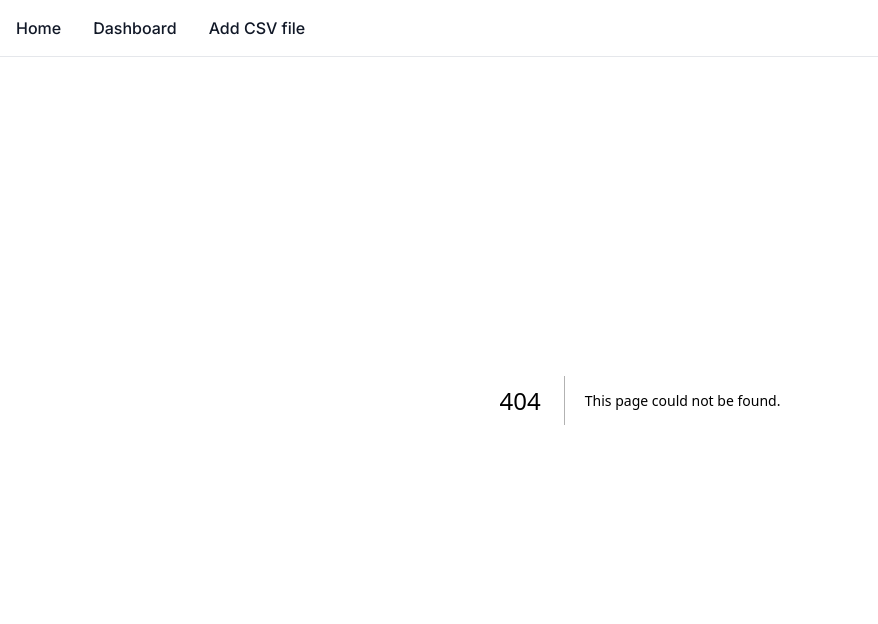
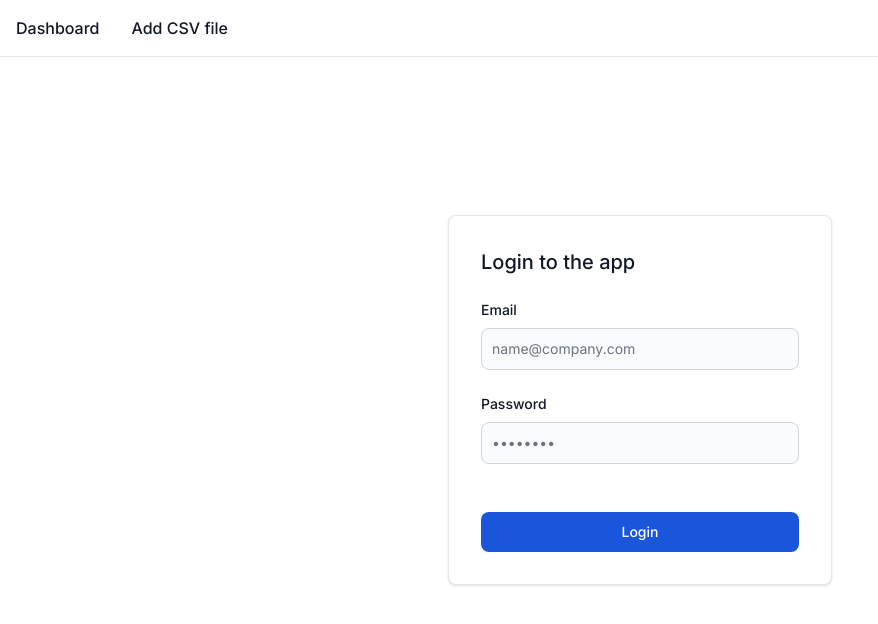
Before and after one commit to microboxlabs/nextjs-metrics-viewer, a Next.js app in the folder nextjs-metrics-viewer/: page /login in a window 1280 px wide. Before the commit this address had no page. Shown: the top 624 px of the page, without its empty margins (0-878 px from the left). Built offline with nearby package versions, Linux system fonts and the light colour scheme.

Commit message:
adding the login component

```diff
--- a/nextjs-metrics-viewer/app/components/Navbar.tsx
+++ b/nextjs-metrics-viewer/app/components/Navbar.tsx
@@ -8,9 +8,6 @@
       <div className="max-w-screen-xl flex flex-wrap items-center justify-between mx-auto p-4">
       <div className="items-center justify-between hidden w-full md:flex md:w-auto md:order-1" id="navbar-sticky">
           <ul className="flex flex-col p-4 md:p-0 mt-4 font-medium border border-gray-100 rounded-lg bg-gray-50 md:space-x-8 rtl:space-x-reverse md:flex-row md:mt-0 md:border-0 md:bg-white dark:bg-gray-800 md:dark:bg-gray-900 dark:border-gray-700">
-          <li>
-              <Link href="/" className="block py-2 px-3 text-gray-900 rounded hover:bg-gray-100 md:hover:bg-transparent md:hover:text-blue-700 md:p-0 md:dark:hover:text-blue-500 dark:text-white dark:hover:bg-gray-700 dark:hover:text-white md:dark:hover:bg-transparent dark:border-gray-700" aria-current="page">Home</Link>
-          </li>
           <li>
               <Link href="/dashboard" className="block py-2 px-3 text-gray-900 rounded hover:bg-gray-100 md:hover:bg-transparent md:hover:text-blue-700 md:p-0 md:dark:hover:text-blue-500 dark:text-white dark:hover:bg-gray-700 dark:hover:text-white md:dark:hover:bg-transparent dark:border-gray-700" aria-current="page">Dashboard</Link>
           </li>
--- /dev/null
+++ b/nextjs-metrics-viewer/app/login/layout.tsx
@@ -0,0 +1,11 @@
+import { Providers } from "../Providers";
+
+export default function NavbarLessLayout({ children }: { children: React.ReactNode }) {
+  return (
+    <div>
+      <Providers>
+        {children}
+      </Providers>
+    </div>
+  );
+}
--- /dev/null
+++ b/nextjs-metrics-viewer/app/login/loginForm.tsx
@@ -0,0 +1,50 @@
+export default function LoginForm() {
+
+  return (
+    <div className="w-full max-w-sm p-4 bg-white border border-gray-200 rounded-lg shadow sm:p-6 md:p-8 dark:bg-gray-800 dark:border-gray-700" >
+      <form className="space-y-6" action="#">
+        <h5 className="text-xl font-medium text-gray-900 dark:text-white">
+        Login to the app
+        </h5>
+        <div>
+        <label
+            htmlFor="email"
+            className="block mb-2 text-sm font-medium text-gray-900 dark:text-white"
+        >
+            Email
+        </label>
+        <input
+            type="email"
+            name="email"
+            id="email"
+            className="bg-gray-50 border border-gray-300 text-gray-900 text-sm rounded-lg focus:ring-blue-500 focus:border-blue-500 block w-full p-2.5 dark:bg-gray-600 dark:border-gray-500 dark:placeholder-gray-400 dark:text-white"
+            placeholder="name@company.com"
+        />
+        </div>
+        <div>
+        <label
+            htmlFor="password"
+            className="block mb-2 text-sm font-medium text-gray-900 dark:text-white"
+        >
+            Password
+        </label>
+        <input
+            type="password"
+            name="password"
+            id="password"
+            placeholder="••••••••"
+            className="bg-gray-50 border border-gray-300 text-gray-900 text-sm rounded-lg focus:ring-blue-500 focus:border-blue-500 block w-full p-2.5 dark:bg-gray-600 dark:border-gray-500 dark:placeholder-gray-400 dark:text-white"
+        />
+        </div>
+        <div className="flex items-start">
+        </div>
+        <button
+        type="submit"
+        className="w-full text-white bg-blue-700 hover:bg-blue-800 focus:ring-4 focus:outline-none focus:ring-blue-300 font-medium rounded-lg text-sm px-5 py-2.5 text-center dark:bg-blue-600 dark:hover:bg-blue-700 dark:focus:ring-blue-800"
+        >
+        Login
+        </button>
+      </form>
+    </div>
+  )
+}
--- /dev/null
+++ b/nextjs-metrics-viewer/app/login/page.tsx
@@ -0,0 +1,20 @@
+import LoginForm from "./loginForm"
+import CSS from "csstype";
+import NavbarLessLayout from "./layout";
+
+export default function Login() {
+
+  const loginStyle: CSS.Properties = {
+    display: 'grid',
+    placeItems: 'center',
+    height: '100vh'
+  };
+
+  return (
+    <NavbarLessLayout>
+      <div style={loginStyle}>
+        <LoginForm/>
+      </div>
+    </NavbarLessLayout>
+  )
+}
```
